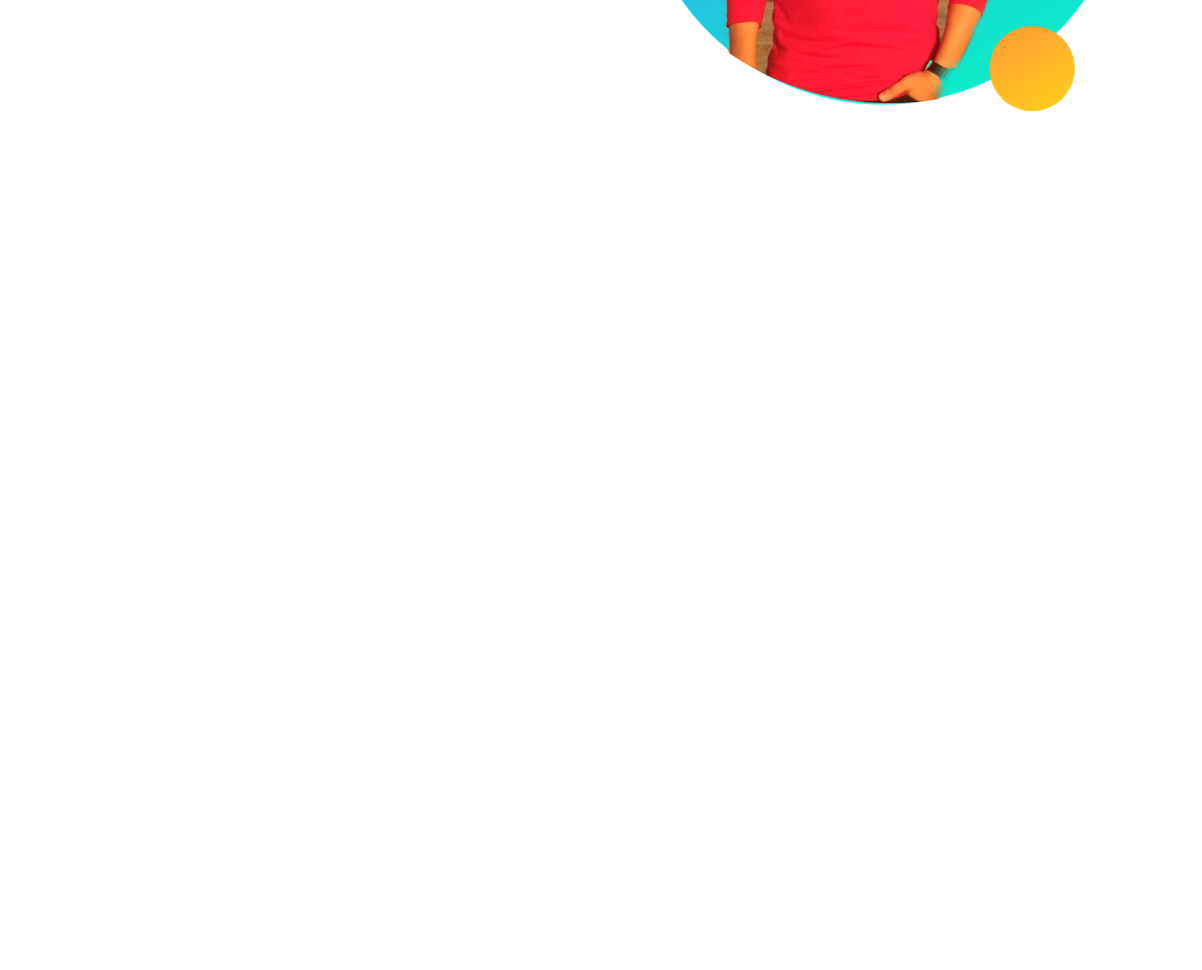
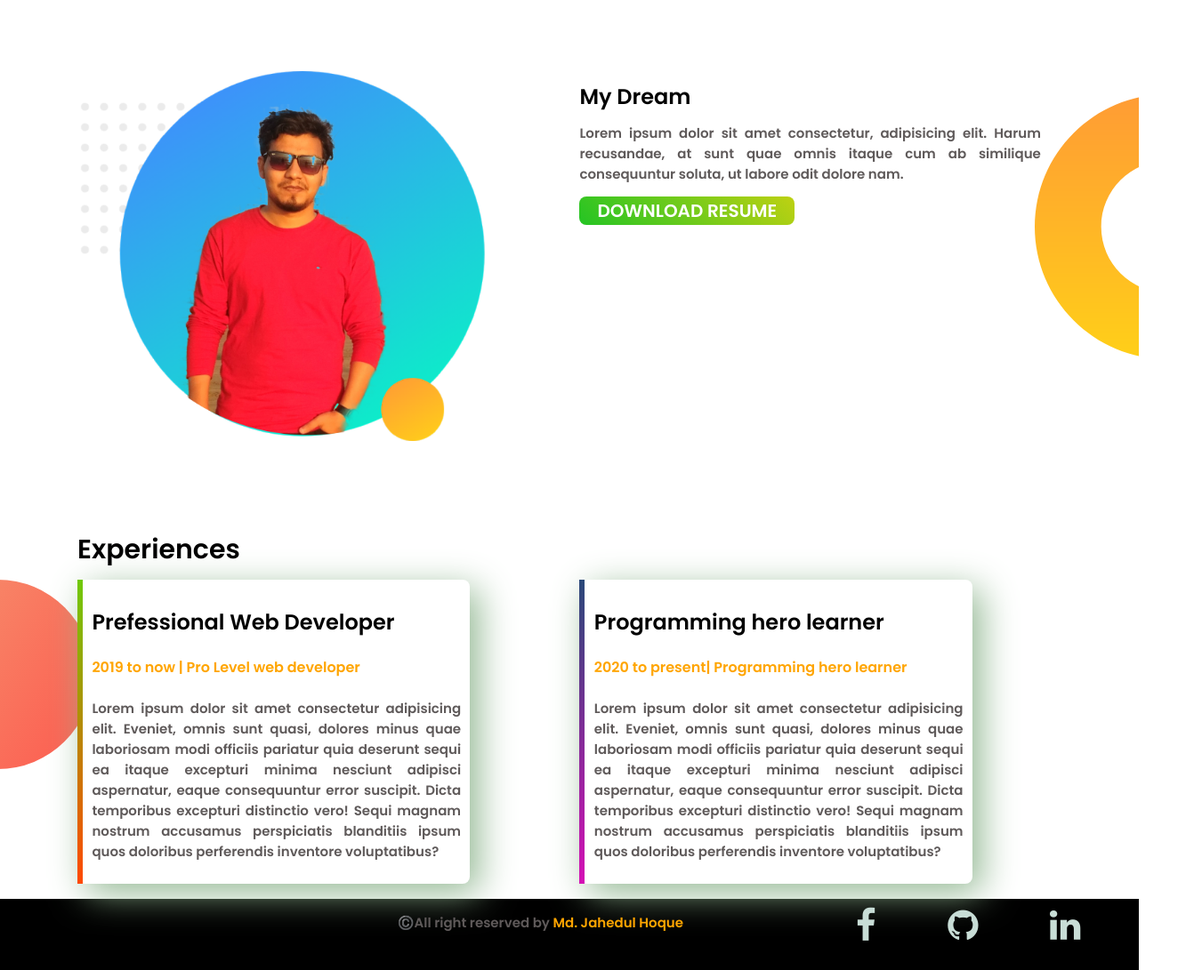
Before and after one commit to jahedul29/Web_Portfolio, a plain HTML site: page index.html in a window 1280 px wide. Shown: the part 500-1591 px from the top of the page at 89% size, 1351 px wide, since content can reach past the window. Before the commit the page ends 800 px from the top, so only its background shows below. Drawn offline with Linux system fonts and the light colour scheme.

Commit message:
Website completed

```diff
--- a/index.html
+++ b/index.html
@@ -10,11 +10,14 @@
 
     <!-- Poppins google font link -->
     <link href="https://fonts.googleapis.com/css2?family=Poppins:wght@600&display=swap" rel="stylesheet">
+
+    <!-- fontawesome css link -->
+    <link rel="stylesheet" href="https://cdnjs.cloudflare.com/ajax/libs/font-awesome/4.7.0/css/font-awesome.min.css">
 </head>
 <body>
     <!-- Start Banner area -->
     <section class="banner-area">
-    <div class="left-half">
+        <div class="half">
             <h1 class="welcome">Welcome</h1>
             <h1>To The World Of </h1>
             <h1 class="name-banner"> Jahedul Hoque</h1>
@@ -24,13 +27,62 @@
             </p>
             <a href="https://www.linkedin.com/in/md-jahedul-hoque/" target="_blank" class="link-button">HIRE ME</a>
         </div>
-    <div class="right-half">
+    <div class="half">
     <img src="./images/image 10.png" alt="bannerImg">
     </div>
     </section>
 
     <!-- End Banner area -->
 
+    <!-- Start Dream Area -->
+    <section class="dream-area">
+        <div class="half">
+            <img src="./images/image 10.png" alt="">
+        </div>
+        <div class="half">
+            <h1>My Dream</h1>
+            <p class="para">Lorem ipsum dolor sit amet consectetur, adipisicing elit. Harum recusandae, at sunt quae omnis itaque cum ab similique consequuntur soluta, ut labore odit dolore nam.</p>
+            <a href="files/jahed_cv.pdf" class="link-button" download="jahed_cv">DOWNLOAD RESUME</a>
+        </div>
+    </section>
+
+    <!-- End Dream Area -->
+
+    <!-- Start Experience Area -->
+
+<section class="experience-area">
+    <h1>Experiences</h1>
+    <div class="half">
+        <div id="pro-developer" class="single-experience">
+            <h2 >Prefessional Web Developer</h2>
+            <h4 class="orange-highlight">2019 to now | Pro Level web developer</h4>
+            <p class="para">
+                Lorem ipsum dolor sit amet consectetur adipisicing elit. Eveniet, omnis sunt quasi, dolores minus quae laboriosam modi officiis pariatur quia deserunt sequi ea itaque excepturi minima nesciunt adipisci aspernatur, eaque consequuntur error suscipit. Dicta temporibus excepturi distinctio vero! Sequi magnam nostrum accusamus perspiciatis blanditiis ipsum quos doloribus perferendis inventore voluptatibus?
+            </p>
+        </div>
+    </div>
+    <div class="half">
+        <div id="baby-developer" class="single-experience">
+            <h2>Programming hero learner</h2>
+            <h4 class="orange-highlight">2020 to present| Programming hero learner</h4>
+            <p class="para">
+                Lorem ipsum dolor sit amet consectetur adipisicing elit. Eveniet, omnis sunt quasi, dolores minus quae laboriosam modi officiis pariatur quia deserunt sequi ea itaque excepturi minima nesciunt adipisci aspernatur, eaque consequuntur error suscipit. Dicta temporibus excepturi distinctio vero! Sequi magnam nostrum accusamus perspiciatis blanditiis ipsum quos doloribus perferendis inventore voluptatibus?
+            </p>
+        </div>
+    </div>
+</section>
+    <!-- End Experience Area -->
+
+<section class="footer-area">
+    <div class="footer-left">
+        <p class="para">©️All right reserved by <span>Md. Jahedul Hoque</span></p>
+    </div>
+    <div class="footer-logo">
+        <span><i class="fa fa-facebook"></i></span>
+        <span><i class="fa fa-github"></i></span>
+        <span><I class="fa fa-linkedin"></I></span>
+    </div>
+</section>
 
 
 </body>
--- a/style.css
+++ b/style.css
@@ -2,28 +2,32 @@ body{
     font-family: 'Poppins', sans-serif;
     margin: 0;
 }
+section{
+    height: 350px;
+}
 h1{
     line-height: 18px;
 }
+
+/*Start Banner area */
 .banner-area{
-    padding: 5% 8%;
+    padding: 6% 5%;
     background: url(./images/top-banner.png);
     background-repeat: no-repeat;
 }
-.left-half,
-.right-half{
+.half{
     width: 45%;
     float: left;
     margin: 0 2%;
 }
-.left-half img{
+.half img{
    width: 100%;
 }
-.left-half .name-banner{
+.half .name-banner{
     color: orange;
     font-size: 40px;
 }
-.left-half .welcome{
+.half .welcome{
     color: darkred;
     font-size: 30px;
 }
@@ -32,7 +36,7 @@ h1{
     text-align: justify;
     color:  rgb(95, 90, 90);
 }
-.left-half .link-button{
+.half .link-button{
     text-decoration: none;
     font-size: 20px;
     padding: 2px 20px;
@@ -43,3 +47,105 @@ h1{
 .link-button:hover{
     background: linear-gradient(45deg,#247d8d, #232268);
 }
+
+/* End Banner area */
+
+/* Start dream area */
+.dream-area{
+    padding: 6% 5%;
+    background: url(./images/dream-bg.png);
+    background-repeat: no-repeat;
+    background-position: right;
+}
+
+/* End dream area */
+
+/* Start Experience area */
+.experience-area h1{
+    font-size: 30px;
+    padding-left: 2%;
+}
+.experience-area{
+    padding: 6% 5%;
+    background: url(./images/exp-bg.png);
+    background-repeat: no-repeat;
+    background-position: left;
+}
+.single-experience{
+    width: 80%;
+    height: 80%;
+    padding: 2%;
+    box-shadow: 10px 10px 40px rgb(147, 184, 147);
+    background-color: white;
+    border-radius: 8px;
+    transition: box-shadow .5s ease;
+}
+.single-experience:hover{
+    box-shadow: 10px 10px 40px #214ba5;
+}
+.orange-highlight{
+    color: orange;
+}
+#pro-developer{
+    border-left: 6px solid;
+    border-image: linear-gradient(rgb(111, 201, 8),rgb(255, 72, 0));
+    border-image-slice: 1;
+}
+#baby-developer{
+    border-left: 6px solid;
+    border-image: linear-gradient(rgb(42, 73, 121),rgb(214, 16, 181));
+    border-image-slice: 1;
+}
+
+/* End Experience area */
+
+/* Start footer area */
+.footer-area{
+    background: black;
+    height: 80px;
+}
+.footer-area .footer-left{
+    width: 60%;
+    float: left;
+}
+.footer-left .para{
+    text-align: right;
+
+}
+.footer-left span{
+    color: orange;
+}
+.footer-logo{
+    width: 30%;
+    float: right;
+    height: 50px;
+    text-align: center;
+}
+.footer-logo span{
+    color: rgb(200, 221, 214);
+    padding: 2% 10%;
+    font-size: 40px;
+}
+.footer-logo span:hover{
+    background-color: dimgrey;
+}
+/* End footer area */
+
+/*Start Making responsive */
+@media only screen and (max-width: 1000px){
+
+    section{
+        height: 380px
+    }
+    .experience-area{
+        height: 650px;
+    }
+    .dream-area{
+        height: 300px;
+    }
+    .footer-logo{
+        width: 40%;
+    }
+}
+
+/*End Making responsive */
```
Also changed, not shown: images/dream-bg.png (added), images/exp-bg.png (added), 1 other file. Lines whose indentation alone changed are shown as unchanged.
